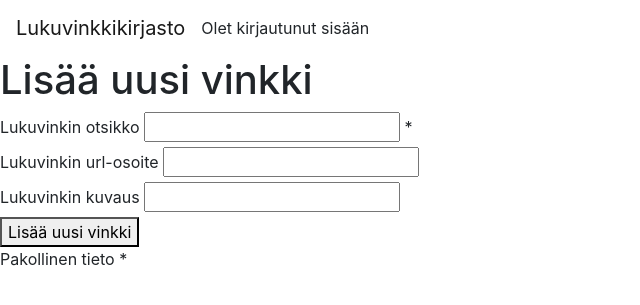
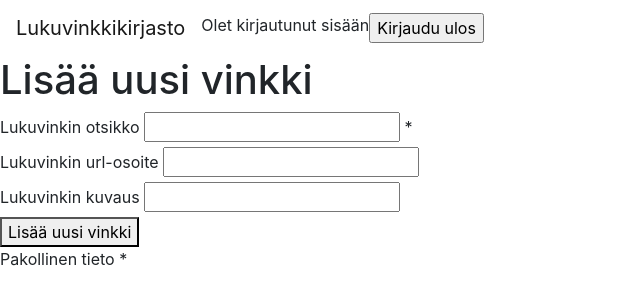
Before and after one commit to hhautajarvi/Ohtuminiprojekti, a Flask app: page /add_tip in a window 1280 px wide. Shown: the top 305 px of the page, without its empty margins (0-640 px from the left). Run offline with Flask 2, Linux system fonts and the light colour scheme; the visitor is signed in with stand-in values (Sample User, id 1).

Commit message:
add logout feature

```diff
--- a/src/routes.py
+++ b/src/routes.py
@@ -62,16 +62,22 @@ def render_login():
 
 @app.route("/login", methods=["POST"])
 def try_login():
-        username= request.form.get("username")
-        password = request.form.get("password")
+    username= request.form.get("username")
+    password = request.form.get("password")
 
-        try:
-            user_service.login(username, password)
-            flash(str("Kirjauduit sisään"))
-            return redirect_to_index()
-        except Exception as error:
-            flash(str(error))
-            return redirect_to_login()
+    try:
+        user_service.login(username, password)
+        flash(str("Kirjauduit sisään"))
+        return redirect_to_index()
+    except Exception as error:
+        flash(str(error))
+        return redirect_to_login()
+
+@app.route("/logout")
+def logout():
+        user_service.logout()
+        flash(str("Kirjauduit ulos"))
+        return redirect_to_index()
 
 
 def redirect_to_add_tip():
--- a/src/services/user_service.py
+++ b/src/services/user_service.py
@@ -35,8 +35,7 @@ class UserService:
         session["user_id"] = name_and_id[1]
         session["scrf_token"] = secrets.token_hex(16)
 
-
     def logout(self):
-        pass
+        del session["user_id"]
 
 user_service = UserService()
--- a/src/templates/layout.html
+++ b/src/templates/layout.html
@@ -21,6 +21,9 @@
           <li>
             Olet kirjautunut sisään
           </li>
+          <li class="nav-item">
+            <input type="button" onclick="location.href='/logout';" value="Kirjaudu ulos">
+          </li>
           {% else %}
           <li class="nav-item">
             <a class="nav-link" href="/login">Kirjaudu sisään</a>
```
Also changed, not shown: src/database.py (line endings or trailing spaces).
